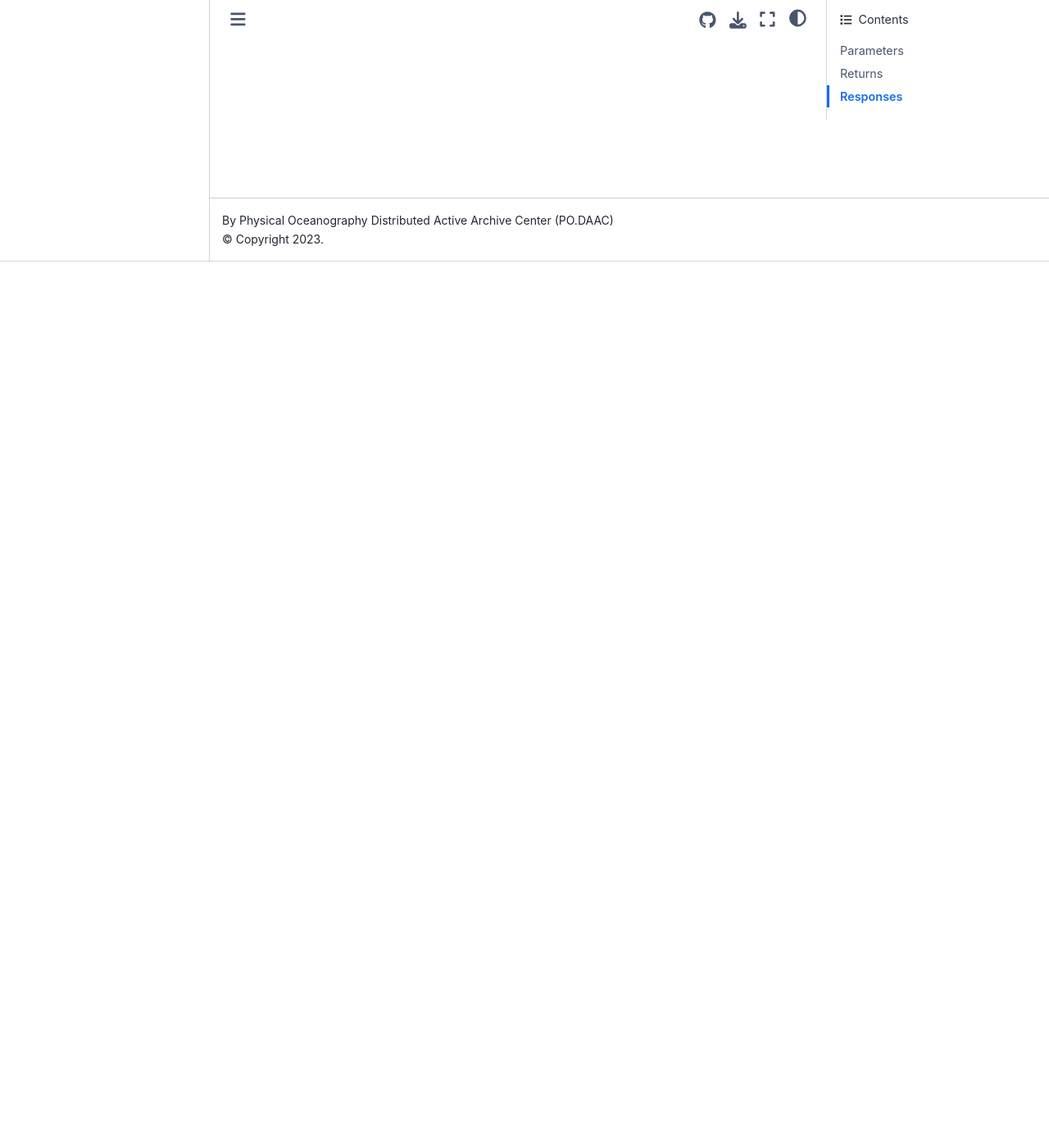
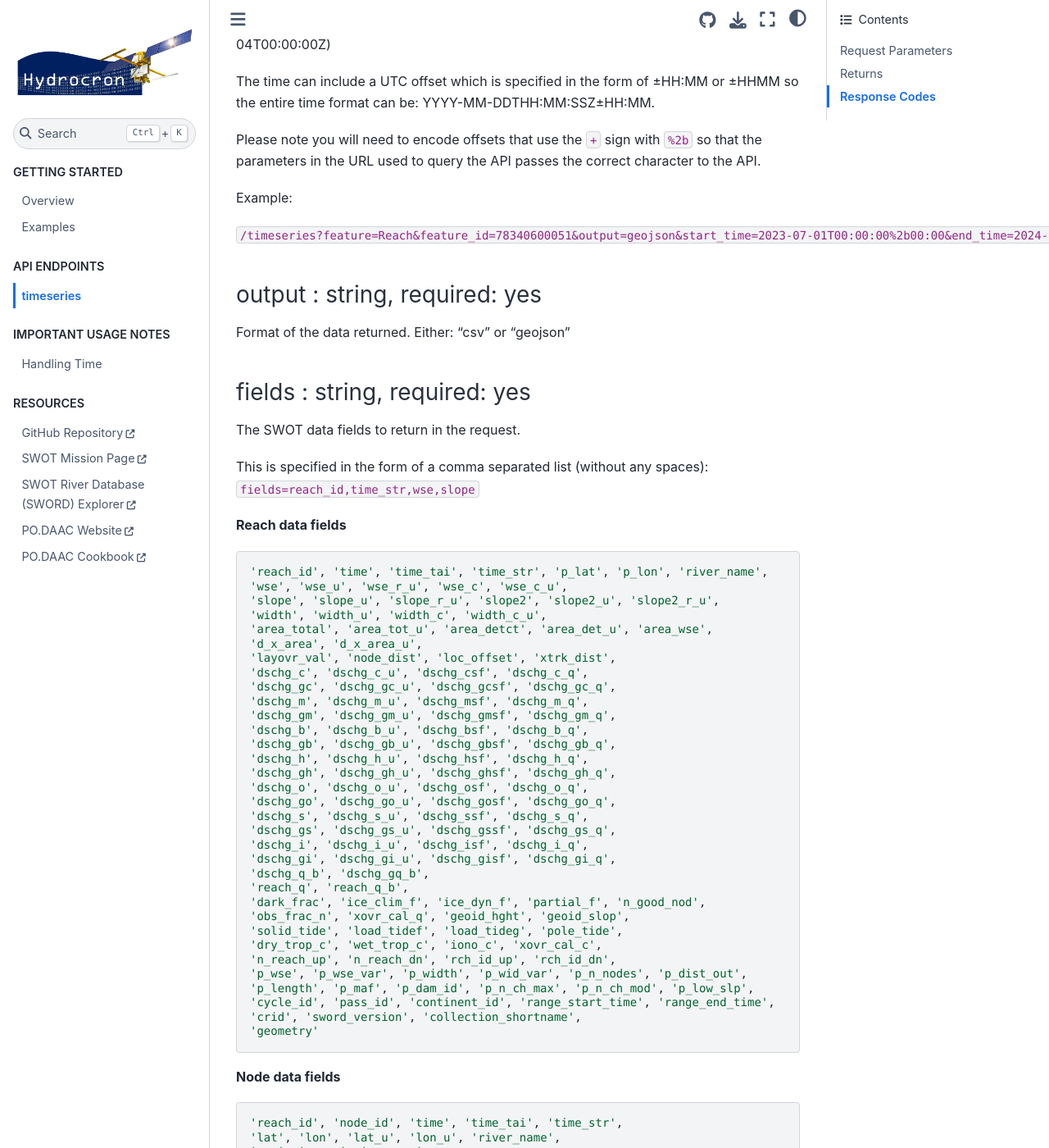
Before and after one commit to podaac/hydrocron, a Jupyter Book: the page built from docs/timeseries.md, in a window 1280 px wide and 1400 px high, scrolled down 1081 px. Shown: the whole window at 82% size. Built offline with Jupyter Book 1.0.4 settings and Sphinx 7.4.7 and the Sphinx Book theme 1.1.4, drawn with Linux system fonts in a browser that asks for light colours; some of the changed text lies outside the part shown.

Commit message:
Provide more details on request parameters and response codes

````diff
--- a/docs/timeseries.md
+++ b/docs/timeseries.md
@@ -1,37 +1,126 @@
 # timeseries
 
-Get time series data from SWOT observations for reaches and nodes
+Retrieve time series data from SWOT observations for reaches and nodes.
 
-## Parameters
+## Request Parameters
 
-feature : string
-    Type of feature being requested. Either "Reach" or "Node"
+### feature : string, required: yes
 
-feature_id : string
-    ID of the feature to retrieve in format CBBTTTSNNNNNN (i.e. 74297700000000)
+Type of feature being requested. Either: "Reach" or "Node"
 
-start_time : string
-    Start time of the timeseries  (i.e 2023-08-04T00:00:00Z)
+### feature_id : string, required: yes
 
-end_time : string
-    End time of the timeseries
+ID of the feature to retrieve
 
-output : string
-    Format of the data returned. Must be one of ["csv", "geojson"]
+- Reaches have the format CBBBBBRRRRT (e.g., 78340600051)
+- Nodes have the format CBBBBBRRRRNNNT (e.g., 12228200110861)
 
-fields : string
-    The fields to return. Defaults to "feature_id, time_str, wse, geometry"
+Please see the [SWOT Product Description Document for the L2_HR_RiverSP Dataset](https://podaac.jpl.nasa.gov/SWOT?tab=datasets-information&sections=about) for more information on identifiers.
+
+### start_time : string, required: yes
+
+Start time of the time series in the form of YYYY-MM-DDTHH:MM:SSZ (e.g., 2023-08-04T00:00:00Z)
+
+The time can include a UTC offset which is specified in the form of &pm;HH:MM or &pm;HHMM so the entire time format can be: YYYY-MM-DDTHH:MM:SSZ&pm;HH:MM.
+
+Please note you will need to encode offsets that use the `+` sign with `%2b` so that the parameters in the URL used to query the API passes the correct character to the API.
+
+Example:
+
+`/timeseries?feature=Reach&feature_id=78340600051&output=geojson&start_time=2023-07-01T00:00:00%2b00:00&end_time=2024-03-29T00:00:00%2b00:00&fields=reach_id,time_str,wse,slope`
+
+### end_time : string, required: yes
+
+End time of the time series in the form of YYYY-MM-DDTHH:MM:SSZ (e.g., 2023-08-04T00:00:00Z)
+
+The time can include a UTC offset which is specified in the form of &pm;HH:MM or &pm;HHMM so the entire time format can be: YYYY-MM-DDTHH:MM:SSZ&pm;HH:MM.
+
+Please note you will need to encode offsets that use the `+` sign with `%2b` so that the parameters in the URL used to query the API passes the correct character to the API.
+
+Example:
+
+`/timeseries?feature=Reach&feature_id=78340600051&output=geojson&start_time=2023-07-01T00:00:00%2b00:00&end_time=2024-03-29T00:00:00%2b00:00&fields=reach_id,time_str,wse,slope`
+
+### output : string, required: yes
+
+Format of the data returned. Either: "csv" or "geojson"
+
+### fields : string, required: yes
+
+The SWOT data fields to return in the request.
+
+This is specified in the form of a comma separated list (without any spaces): `fields=reach_id,time_str,wse,slope`
+
+**Reach data fields**
+
+```bash
+'reach_id', 'time', 'time_tai', 'time_str', 'p_lat', 'p_lon', 'river_name',
+'wse', 'wse_u', 'wse_r_u', 'wse_c', 'wse_c_u',
+'slope', 'slope_u', 'slope_r_u', 'slope2', 'slope2_u', 'slope2_r_u',
+'width', 'width_u', 'width_c', 'width_c_u',
+'area_total', 'area_tot_u', 'area_detct', 'area_det_u', 'area_wse',
+'d_x_area', 'd_x_area_u',
+'layovr_val', 'node_dist', 'loc_offset', 'xtrk_dist',
+'dschg_c', 'dschg_c_u', 'dschg_csf', 'dschg_c_q',
+'dschg_gc', 'dschg_gc_u', 'dschg_gcsf', 'dschg_gc_q',
+'dschg_m', 'dschg_m_u', 'dschg_msf', 'dschg_m_q',
+'dschg_gm', 'dschg_gm_u', 'dschg_gmsf', 'dschg_gm_q',
+'dschg_b', 'dschg_b_u', 'dschg_bsf', 'dschg_b_q',
+'dschg_gb', 'dschg_gb_u', 'dschg_gbsf', 'dschg_gb_q',
+'dschg_h', 'dschg_h_u', 'dschg_hsf', 'dschg_h_q',
+'dschg_gh', 'dschg_gh_u', 'dschg_ghsf', 'dschg_gh_q',
+'dschg_o', 'dschg_o_u', 'dschg_osf', 'dschg_o_q',
+'dschg_go', 'dschg_go_u', 'dschg_gosf', 'dschg_go_q',
+'dschg_s', 'dschg_s_u', 'dschg_ssf', 'dschg_s_q',
+'dschg_gs', 'dschg_gs_u', 'dschg_gssf', 'dschg_gs_q',
+'dschg_i', 'dschg_i_u', 'dschg_isf', 'dschg_i_q',
+'dschg_gi', 'dschg_gi_u', 'dschg_gisf', 'dschg_gi_q',
+'dschg_q_b', 'dschg_gq_b',
+'reach_q', 'reach_q_b',
+'dark_frac', 'ice_clim_f', 'ice_dyn_f', 'partial_f', 'n_good_nod',
+'obs_frac_n', 'xovr_cal_q', 'geoid_hght', 'geoid_slop',
+'solid_tide', 'load_tidef', 'load_tideg', 'pole_tide',
+'dry_trop_c', 'wet_trop_c', 'iono_c', 'xovr_cal_c',
+'n_reach_up', 'n_reach_dn', 'rch_id_up', 'rch_id_dn',
+'p_wse', 'p_wse_var', 'p_width', 'p_wid_var', 'p_n_nodes', 'p_dist_out',
+'p_length', 'p_maf', 'p_dam_id', 'p_n_ch_max', 'p_n_ch_mod', 'p_low_slp',
+'cycle_id', 'pass_id', 'continent_id', 'range_start_time', 'range_end_time',
+'crid', 'sword_version', 'collection_shortname',
+'geometry'
+```
+
+**Node data fields**
+
+```bash
+'reach_id', 'node_id', 'time', 'time_tai', 'time_str',
+'lat', 'lon', 'lat_u', 'lon_u', 'river_name',
+'wse', 'wse_u', 'wse_r_u',
+'width', 'width_u',
+'area_total', 'area_tot_u', 'area_detct', 'area_det_u', 'area_wse',
+'layovr_val', 'node_dist', 'xtrk_dist',
+'flow_angle', 'node_q', 'node_q_b',
+'dark_frac', 'ice_clim_f', 'ice_dyn_f', 'partial_f', 'n_good_pix',
+'xovr_cal_q', 'rdr_sig0', 'rdr_sig0_u', 'rdr_pol',
+'geoid_hght', 'solid_tide', 'load_tidef', 'load_tideg', 'pole_tide',
+'dry_trop_c', 'wet_trop_c', 'iono_c', 'xovr_cal_c',
+'p_wse', 'p_wse_var', 'p_width', 'p_wid_var', 'p_dist_out', 'p_length',
+'p_dam_id', 'p_n_ch_max', 'p_n_ch_mod',
+'cycle_id', 'pass_id', 'continent_id', 'range_start_time', 'range_end_time',
+'crid', 'sword_version', 'collection_shortname',
+'geometry'
+```
 
 ## Returns
 
 CSV or GEOJSON file containing the data for the selected feature and time period.
 
-## Responses
+## Response Codes
 
-200 : OK
+| Code    | Reason                                                                                                                                                                      |
+| ------- | --------------------------------------------------------------------------------------------------------------------------------------------------------------------------- |
+| 200     | Request has succeeded and response has been returned to the user.                                                                                                           |
+| 400*    | 'Bad Request': This indicates that the end user entered the parameters incorrectly in their query or time series data could not be located for the feature ID. The API attempts to send a response as to which parameter was incorrect. |
+| 413     | 'Payload Too Large': The user attempted to retrieve a response that was too large. This is triggered for queries that exceed 6mb.                                           |
+| 500     | 'Internal Server Error': Internal API error.                                                                                                                                |
 
-400 : The specified URL is invalid (does not exist)
-
-404 : An entry with the specified region was not found
-
-413 : Your query returns too much data
+*The 400 code is also currently returned for queries where no time series data could be located for the request specified feature ID. The message returned with the response indicates this and it can be helpful to adjust the date ranges you are searching.
````
